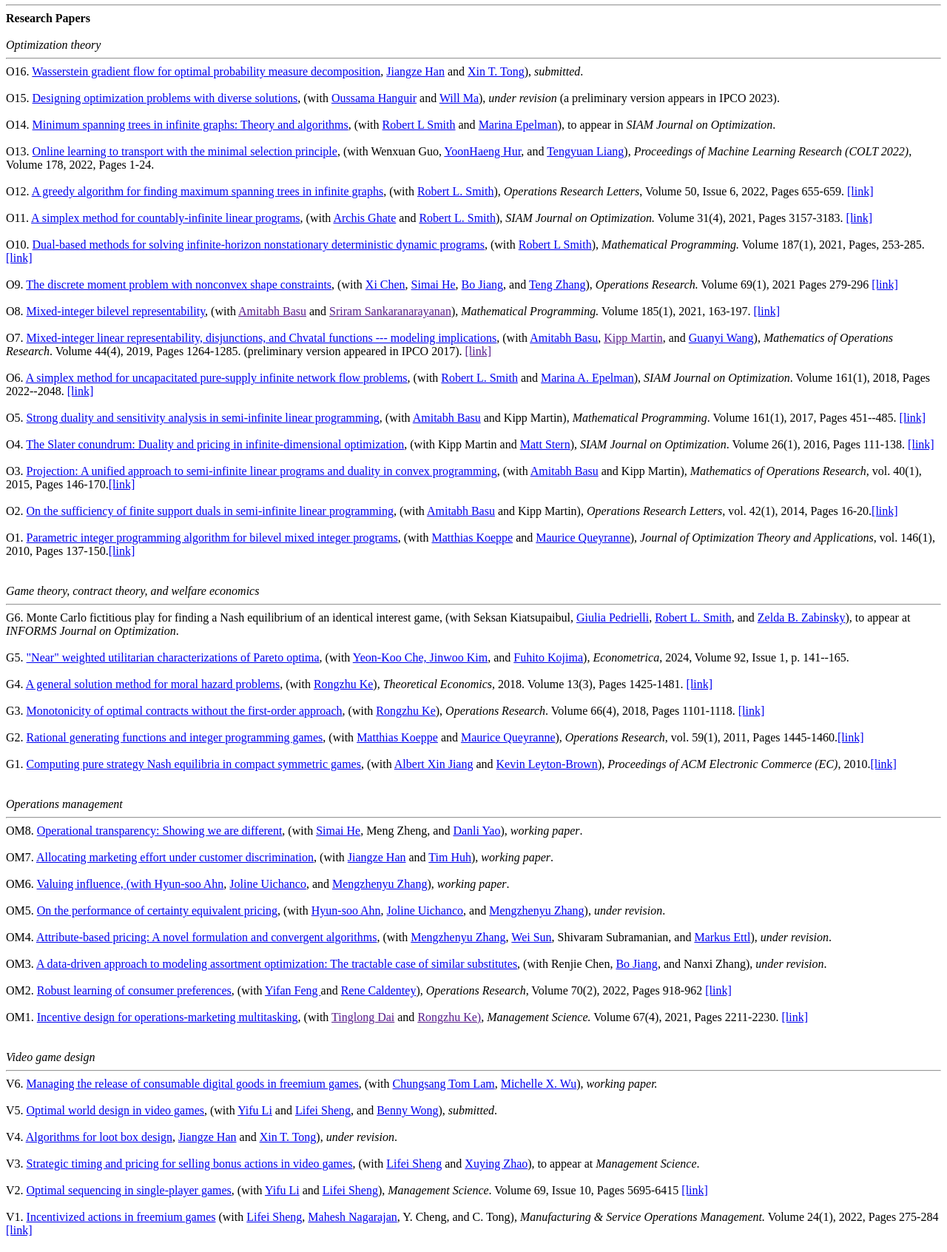
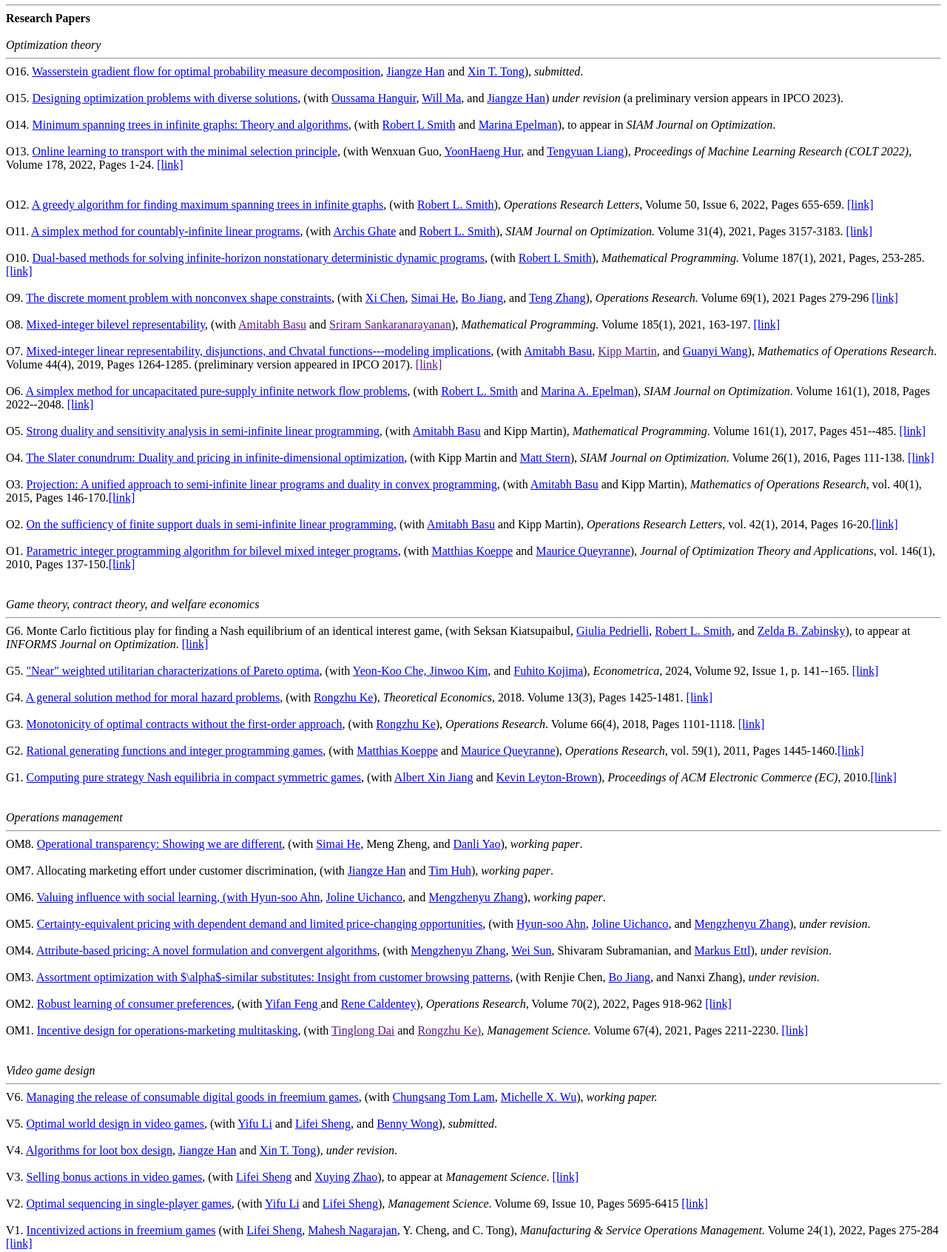
Before and after one commit to christopher-thomas-ryan/christopher-thomas-ryan.github.io, a plain HTML site: page index.html in a window 1280 px wide. Shown: the part 642-2334 px from the top of the page at 74% size. Drawn offline with Linux system fonts and the light colour scheme.

Commit message:
major rehaul

```diff
--- a/index.html
+++ b/index.html
@@ -38,7 +38,7 @@ Email:             chris.ryan[AT]sauder[DOT]ubc[DOT]ca</pre>
 <br> <br>
 I'm an associate professor in the Operations and Logistics division in the <a href="http://www.sauder.ubc.ca"> UBC Sauder School of Business</a> at the <a href="http://www.ubc.ca">University of British Columbia</a>. I obtained my PhD in Management Science at the <a href="http://www.sauder.ubc.ca">UBC Sauder School of Business</a>, advised by <a href="http://www.sauder.ubc.ca/Faculty/People/Faculty_Members/Queyranne_Maurice">Maurice Queyranne</a>. Before joining UBC Sauder I was an associate professor of operations management at the <a href="http://www.uchicago.edu">University of Chicago</a> <a href="http://www.chicagobooth.edu"> Booth School of Business</a>. <br><br>
 
-I do research in optimization theory, game theory, contract theory, operations management, and video game design. My emerging areas of interest are: operations of education and development, small business operations, the history and philosophy of the science of management, and pedagogy for business education, including K-12.<br>
+I do research in optimization theory, game theory, theoretical economics, operations management, and video game design. My emerging areas of interest are: operations of education and development, small business operations, the history and philosophy of the science of management, and pedagogy for business education, including K-12.<br>
 
 <hr size="2">
 <hr size="2">
@@ -55,12 +55,12 @@ I do research in optimization theory, game theory, contract theory, operations m
 <hr size="2">
 O16. <a href="papers/measure-decomposition.pdf"> Wasserstein gradient flow for optimal probability measure decomposition</a>, <a href="https://sites.google.com/view/jiangze-han/profile">Jiangze Han</a> and <a href="https://sites.google.com/view/xintongthomson/">Xin T. Tong</a>), <em>submitted</em>. <br>
 <br>
-O15. <a href="papers/diversity.pdf">Designing optimization problems with diverse solutions</a>, (with <a href="https://phd.ieor.columbia.edu/directory/oussama-hanguir">Oussama Hanguir</a> and <a href="http://www.columbia.edu/~wm2428/">Will Ma</a>), <em> under revision</em> (a preliminary version appears in IPCO 2023). <br>
+O15. <a href="papers/diversity.pdf">Designing optimization problems with diverse solutions</a>, (with <a href="https://phd.ieor.columbia.edu/directory/oussama-hanguir">Oussama Hanguir</a>, <a href="http://www.columbia.edu/~wm2428/">Will Ma</a>, and <a href="https://sites.google.com/view/jiangze-han/profile">Jiangze Han</a>) <em> under revision</em> (a preliminary version appears in IPCO 2023). <br>
 <br>
 O14. <a href="papers/MinST.pdf">Minimum spanning trees in infinite graphs: Theory and algorithms</a>, (with <a href="http://www-personal.umich.edu/~rlsmith/">Robert L Smith</a> and <a href="http://www-personal.umich.edu/~mepelman/">Marina Epelman</a>), to appear in <em>SIAM Journal on Optimization</em>. <br>
 <br>
 
-O13. <a href="https://arxiv.org/abs/2202.04732">Online learning to transport with the minimal selection principle</a>, (with Wenxuan Guo, <a href="https://stat.uchicago.edu/people/profile/yoonhaeng-hur/">YoonHaeng Hur</a>, and <a href="https://tyliang.github.io/Tengyuan.Liang/">Tengyuan Liang</a>), <em>Proceedings of Machine Learning Research (COLT 2022)</em>, Volume 178, 2022, Pages 1-24. <br>
+O13. <a href="https://arxiv.org/abs/2202.04732">Online learning to transport with the minimal selection principle</a>, (with Wenxuan Guo, <a href="https://stat.uchicago.edu/people/profile/yoonhaeng-hur/">YoonHaeng Hur</a>, and <a href="https://tyliang.github.io/Tengyuan.Liang/">Tengyuan Liang</a>), <em>Proceedings of Machine Learning Research (COLT 2022)</em>, Volume 178, 2022, Pages 1-24. <a href="https://proceedings.mlr.press/v178/guo22a/guo22a.pdf">[link]</a><br> <br>
 <br>
 O12. <a href="papers/MaxST.pdf">A greedy algorithm for finding maximum spanning trees in infinite graphs</a>, (with <a href="http://www-personal.umich.edu/~rlsmith/">Robert L. Smith</a>), <em> Operations Research Letters</em>, Volume 50, Issue 6, 2022, Pages 655-659. <a href="https://www.sciencedirect.com/science/article/abs/pii/S0167637722001304">[link]</a><br>
 <br>
@@ -72,7 +72,7 @@ O9. <a href="papers/moment.pdf">The discrete moment problem with nonconvex shape
 <br>
 O8. <a href="papers/bilevel-representability.pdf">Mixed-integer bilevel representability</a>, (with <a href="">Amitabh Basu</a> and <a href="">Sriram Sankaranarayanan</a>), <em>Mathematical Programming.</em> Volume 185(1), 2021, 163-197. <a href="https://pubsonline.informs.org/doi/abs/10.1287/moor.2018.0967?casa_token=eOhp4x3m640AAAAA:Fl-ITiKWxfhw1kiBmCvFeq99HFfq8SAQGn_Qp5_1X6OdbWU6dZkPfFwfkNh_aKAt7jHX2L75ILs">[link]</a><br>
 <br>
-O7. <a href="papers/chvatal-journal.pdf">Mixed-integer linear representability, disjunctions, and Chvatal functions --- modeling implications</a>, (with <a href="https://www.ams.jhu.edu/~abasu9/">Amitabh Basu</a>, <a href="">Kipp Martin</a>, and <a href="https://sites.google.com/view/guanyiwang">Guanyi Wang</a>), <em> Mathematics of Operations Research</em>. Volume 44(4), 2019, Pages 1264-1285. (preliminary version appeared in IPCO 2017). <a href="">[link]</a><br>
+O7. <a href="papers/chvatal-journal.pdf">Mixed-integer linear representability, disjunctions, and Chvatal functions---modeling implications</a>, (with <a href="https://www.ams.jhu.edu/~abasu9/">Amitabh Basu</a>, <a href="">Kipp Martin</a>, and <a href="https://sites.google.com/view/guanyiwang">Guanyi Wang</a>), <em> Mathematics of Operations Research</em>. Volume 44(4), 2019, Pages 1264-1285. (preliminary version appeared in IPCO 2017). <a href="">[link]</a><br>
 <br>
 O6. <a href="papers/CINF_arxiv.pdf">A simplex method for uncapacitated pure-supply infinite network flow problems</a>, (with <a href="http://www-personal.umich.edu/~rlsmith/">Robert L. Smith</a> and <a href="http://www-personal.umich.edu/~mepelman/">Marina A. Epelman</a>), <em>SIAM Journal on Optimization</em>. Volume 161(1), 2018, Pages 2022--2048. <a href="https://epubs.siam.org/doi/abs/10.1137/17M1137553">[link]</a> <br>
 <br>
@@ -91,13 +91,13 @@ O1. <a href="https://arxiv.org/abs/0907.1298">Parametric integer programming alg
 <em>Game theory, contract theory, and welfare economics</em><br>
 <hr size="2">
 
-G6. Monte Carlo fictitious play for finding a Nash equilibrium of an identical interest game, (with Seksan Kiatsupaibul, <a href="https://www.gpedriel.com/">Giulia Pedrielli</a>, <a href="http://www-personal.umich.edu/~rlsmith/">Robert L. Smith</a>, and <a href="https://ise.washington.edu/facultyfinder/zelda-zabinsky">Zelda B. Zabinsky</a>), to appear at <em>INFORMS Journal on Optimization</em>. <br>
+G6. Monte Carlo fictitious play for finding a Nash equilibrium of an identical interest game, (with Seksan Kiatsupaibul, <a href="https://www.gpedriel.com/">Giulia Pedrielli</a>, <a href="http://www-personal.umich.edu/~rlsmith/">Robert L. Smith</a>, and <a href="https://ise.washington.edu/facultyfinder/zelda-zabinsky">Zelda B. Zabinsky</a>), to appear at <em>INFORMS Journal on Optimization</em>. <a href="https://pubsonline.informs.org/doi/10.1287/ijoo.2021.0024">[link]</a><br>
 <br>
 
-G5. <a href="papers/ECMA-submission-arxiv.pdf">"Near" weighted utilitarian characterizations of Pareto optima</a>, (with <a href="https://www.yeonkooche.com/">Yeon-Koo Che, <a href="https://sites.google.com/site/jikim72/home">Jinwoo Kim</a>, and <a href="https://sites.google.com/site/fuhitokojimaeconomics/Fuhito-Kojima">Fuhito Kojima</a>),  <em>Econometrica</em>, 2024, Volume 92, Issue 1, p. 141--165. <br>
+G5. <a href="papers/ECMA-submission-arxiv.pdf">"Near" weighted utilitarian characterizations of Pareto optima</a>, (with <a href="https://www.yeonkooche.com/">Yeon-Koo Che, <a href="https://sites.google.com/site/jikim72/home">Jinwoo Kim</a>, and <a href="https://sites.google.com/site/fuhitokojimaeconomics/Fuhito-Kojima">Fuhito Kojima</a>),  <em>Econometrica</em>, 2024, Volume 92, Issue 1, p. 141--165. <a href="https://onlinelibrary.wiley.com/doi/abs/10.3982/ECTA18930">[link]</a> <br>
 <br>
 
-G4. <a href="papers/sandwich.pdf">A general solution method for moral hazard problems</a>, (with <a href="http://www.rongzhuke.com/">Rongzhu Ke</a>), <em>Theoretical Economics,</em> 2018. Volume 13(3), Pages 1425-1481.  <a href="https://econtheory.org/ojs/index.php/te/article/viewForthcomingFile/2167/19317/1">[link]</a><br>
+G4. <a href="papers/sandwich.pdf">A general solution method for moral hazard problems</a>, (with <a href="http://www.rongzhuke.com/">Rongzhu Ke</a>), <em>Theoretical Economics,</em> 2018. Volume 13(3), Pages 1425-1481.  <a href="https://onlinelibrary.wiley.com/doi/full/10.3982/TE2167">[link]</a><br>
 <br>
 
 G3. <a href="papers/monotonicity.pdf">Monotonicity of optimal contracts without the first-order approach</a>, (with <a href="http://www.rongzhuke.com/">Rongzhu Ke</a>), <em>Operations Research</em>. Volume 66(4), 2018, Pages 1101-1118. <a href="https://pubsonline.informs.org/doi/abs/10.1287/opre.2018.1720">[link]</a><br>
@@ -116,26 +116,26 @@ G1. <a href="http://dl.acm.org/citation.cfm?id=1807352&amp;CFID=798470083&amp;CF
 OM8. <a href="papers/operational-transparency.pdf">Operational transparency: Showing we are different</a>, (with <a href="https://riis.sufe.edu.cn/51/e5/c10430a152037/page.htm">Simai He</a>, Meng Zheng, and <a href="http://bs.usst.edu.cn/Eng/2022/0907/c13582a280629/page.htm">Danli Yao</a>), <em> working paper</em>. <br>
 <br>
 
-OM7. <a href="papers/customer-discrimination.pdf">Allocating marketing effort under customer discrimination</a>, (with <a href="https://sites.google.com/view/jiangze-han/profile">Jiangze Han</a> and <a href="https://www.sauder.ubc.ca/people/tim-huh">Tim Huh</a>), <em> working paper</em>. <br>
+OM7. Allocating marketing effort under customer discrimination</a>, (with <a href="https://sites.google.com/view/jiangze-han/profile">Jiangze Han</a> and <a href="https://www.sauder.ubc.ca/people/tim-huh">Tim Huh</a>), <em> working paper</em>. <br>
 <br>
 
-OM6. <a href="https://papers.ssrn.com/sol3/papers.cfm?abstract_id=4527310">Valuing influence, (with <a href="https://michiganross.umich.edu/faculty-research/faculty/hyun-soo-ahn">Hyun-soo Ahn</a>, <a href="https://sites.google.com/a/umich.edu/juichanco/home">Joline Uichanco</a>, and <a href="https://sites.google.com/umich.edu/personal-website-zhenyu">Mengzhenyu Zhang</a>), <em> working paper</em>. <br>
+OM6. <a href="https://papers.ssrn.com/sol3/papers.cfm?abstract_id=4527310">Valuing influence with social learning, (with <a href="https://michiganross.umich.edu/faculty-research/faculty/hyun-soo-ahn">Hyun-soo Ahn</a>, <a href="https://sites.google.com/a/umich.edu/juichanco/home">Joline Uichanco</a>, and <a href="https://sites.google.com/umich.edu/personal-website-zhenyu">Mengzhenyu Zhang</a>), <em> working paper</em>. <br>
 <br>
 
-OM5. <a href="papers/fast-moving.pdf">On the performance of certainty equivalent pricing</a>, (with <a href="https://michiganross.umich.edu/faculty-research/faculty/hyun-soo-ahn">Hyun-soo Ahn</a>, <a href="https://sites.google.com/a/umich.edu/juichanco/home">Joline Uichanco</a>, and <a href="https://sites.google.com/umich.edu/personal-website-zhenyu">Mengzhenyu Zhang</a>), <em>under revision</em>. <br>
+OM5. <a href="https://papers.ssrn.com/sol3/papers.cfm?abstract_id=3502478">Certainty-equivalent pricing with dependent demand and limited price-changing opportunities</a>, (with <a href="https://michiganross.umich.edu/faculty-research/faculty/hyun-soo-ahn">Hyun-soo Ahn</a>, <a href="https://sites.google.com/a/umich.edu/juichanco/home">Joline Uichanco</a>, and <a href="https://sites.google.com/umich.edu/personal-website-zhenyu">Mengzhenyu Zhang</a>), <em>under revision</em>. <br>
 <br>
 
 OM4. <a href="https://papers.ssrn.com/sol3/papers.cfm?abstract_id=4258247"> Attribute-based pricing: A novel formulation and convergent algorithms</a>, (with <a href="https://sites.google.com/umich.edu/personal-website-zhenyu">Mengzhenyu Zhang</a>, <a href="https://researcher.watson.ibm.com/researcher/view.php?person=us-sunw">Wei Sun</a>, Shivaram Subramanian, and <a href="https://scholar.google.com/citations?user=wfFaZFkAAAAJ&hl=en">Markus Ettl</a>), <em>under revision</em>. <br>
 <br>
 
-OM3. <a href="https://papers.ssrn.com/sol3/papers.cfm?abstract_id=4072188">A data-driven approach to modeling assortment optimization:
-The tractable case of similar substitutes</a>, (with Renjie Chen, <a href="https://riis.sufe.edu.cn/51/e2/c10430a152034/page.htm">Bo Jiang</a>, and Nanxi Zhang</a>), <em>under revision</em>. <br>
+OM3. <a href="https://papers.ssrn.com/sol3/papers.cfm?abstract_id=4072188">Assortment optimization with $\alpha$-similar substitutes:
+Insight from customer browsing patterns</a>, (with Renjie Chen, <a href="https://riis.sufe.edu.cn/51/e2/c10430a152034/page.htm">Bo Jiang</a>, and Nanxi Zhang</a>), <em>under revision</em>. <br>
 <br>
 
-OM2. <a href="papers/robust-learni.pdf">Robust learning of consumer preferences</a>, (with <a href="https://sites.google.com/view/yifanfeng/"> Yifan Feng </a> and <a href="https://www.chicagobooth.edu/faculty/directory/c/rene-caldentey"> Rene Caldentey</a>), <em>Operations Research</em>, Volume 70(2), 2022, Pages 918-962 <a href="https://pubsonline.informs.org/doi/abs/10.1287/opre.2021.2157?casa_token=mCiGtVYa9VoAAAAA:nbo-bT8kPsJJ8xSnpM2_fNE6xNLp76CGQdVEM1Ivm0QIv_91xmH6J2U72SmAO-JjAv-IOPMuJgg">[link]</a><br>
+OM2. <a href="https://papers.ssrn.com/sol3/papers.cfm?abstract_id=3215614">Robust learning of consumer preferences</a>, (with <a href="https://sites.google.com/view/yifanfeng/"> Yifan Feng </a> and <a href="https://www.chicagobooth.edu/faculty/directory/c/rene-caldentey"> Rene Caldentey</a>), <em>Operations Research</em>, Volume 70(2), 2022, Pages 918-962 <a href="https://pubsonline.informs.org/doi/abs/10.1287/opre.2021.2157?casa_token=mCiGtVYa9VoAAAAA:nbo-bT8kPsJJ8xSnpM2_fNE6xNLp76CGQdVEM1Ivm0QIv_91xmH6J2U72SmAO-JjAv-IOPMuJgg">[link]</a><br>
 <br>
 
-OM1. <a href="papers/multitasking.pdf">Incentive design for operations-marketing multitasking</a>, (with <a href="">Tinglong Dai</a> and <a href="">Rongzhu Ke)</a>, <em>Management Science.</em> Volume 67(4), 2021, Pages 2211-2230. <a href="https://pubsonline.informs.org/doi/abs/10.1287/mnsc.2020.3651">[link]</a><br>
+OM1. <a href="https://papers.ssrn.com/sol3/papers.cfm?abstract_id=3235866">Incentive design for operations-marketing multitasking</a>, (with <a href="">Tinglong Dai</a> and <a href="">Rongzhu Ke)</a>, <em>Management Science.</em> Volume 67(4), 2021, Pages 2211-2230. <a href="https://pubsonline.informs.org/doi/abs/10.1287/mnsc.2020.3651">[link]</a><br>
 <br>
 
 <br>
@@ -151,7 +151,7 @@ V5. <a href="papers/world-design.pdf"> Optimal world design in video games</a>,
 V4. <a href="https://papers.ssrn.com/sol3/papers.cfm?abstract_id=4326724"> Algorithms for loot box design</a>, <a href="https://sites.google.com/view/jiangze-han/profile">Jiangze Han</a> and <a href="https://sites.google.com/view/xintongthomson/">Xin T. Tong</a>), <em>under revision</em>. <br>
 <br>
 
-V3. <a href="papers/bonus-actions.pdf"> Strategic timing and pricing for selling bonus actions in video games</a>, (with <a href="https://www.uhcl.edu/business/faculty/sheng-lifei">Lifei Sheng</a> and <a href="https://mendoza.nd.edu/mendoza-directory/profile/xuying-zhao/">Xuying Zhao</a>), to appear at <em>Management Science</em>. <br>
+V3. <a href="papers/bonus-actions.pdf"> Selling bonus actions in video games</a>, (with <a href="https://www.uhcl.edu/business/faculty/sheng-lifei">Lifei Sheng</a> and <a href="https://mendoza.nd.edu/mendoza-directory/profile/xuying-zhao/">Xuying Zhao</a>), to appear at <em>Management Science</em>. <a href="https://pubsonline.informs.org/doi/abs/10.1287/mnsc.2022.02348?af=R">[link]</a> <br>
 <br>
 
 V2. <a href="papers/level-design.pdf">Optimal sequencing in single-player games</a>, (with <a href="https://bs.ustc.edu.cn/english/profile-1999.html">Yifu Li</a> and <a href="https://www.uhcl.edu/business/faculty/sheng-lifei">Lifei Sheng</a>), <em> Management Science</em>. Volume 69, Issue 10, Pages 5695-6415 <a href="https://pubsonline.informs.org/doi/abs/10.1287/mnsc.2022.4665">[link]</a><br>
@@ -172,13 +172,13 @@ M1. <a href="papers/kidneys.pdf">A non-asymptotic approach to analyzing kidney e
 <hr size="2">
 <strong>Case and teaching materials</strong><br><br>
 
-<a href="https://www.hbs.edu/faculty/Pages/item.aspx?num=64835">ReUp Education: Can AI Help Learners Return to College?</a> (with <a href="https://www.hbs.edu/faculty/Pages/profile.aspx?facId=773347">Kris Ferreira</a> and Sarah Mehta). Harvard Business School Case 624-007, October 2023. <br>
+<a href="https://www.hbs.edu/faculty/Pages/item.aspx?num=64835">ReUp Education: Can AI Help Learners Return to College?</a> (with <a href="https://www.hbs.edu/faculty/Pages/profile.aspx?facId=773347">Kris Ferreira</a> and Sarah Mehta). Harvard Business School Case 624-007, October 2023.<br>
 <br>
 
-ezza: Empowering women through nails. Work in progres.<br>
+ezza: Empowering women through nails. Draft availalbe.<br>
 <br>
 
-Kumwe Harvest: Evolving agricultural supply chains in Rwanda. Work in progress.<br>
+Kumwe Harvest: Evolving agricultural supply chains in Rwanda. Draft availalbe.<br>
 <br>
 
 The Kimanya-Ngeyo Foundation: Growing an educational organization in Uganda. Work in progress.<br><br>
@@ -186,9 +186,9 @@ The Kimanya-Ngeyo Foundation: Growing an educational organization in Uganda. Wor
 VOCEL: Democratizing brain science in Chicago's public schools. Work in progress.<br>
 <br>
 
-Advocate Children’s Sleep Network: Tackling sleep apnea at the grassroots. Work in progress.<br><br>
+Advocate Children’s Sleep Network: Tackling sleep apnea at the grassroots. Draft availalbe.<br><br>
 
-Faubourg: Tackling employee turnover. Work in progress.<br><br>
+Faubourg: Tackling employee turnover. Draft availalbe.<br><br>
 
 <hr size="2">
 <hr size="2">
```
Also changed, not shown: 3 other files.
